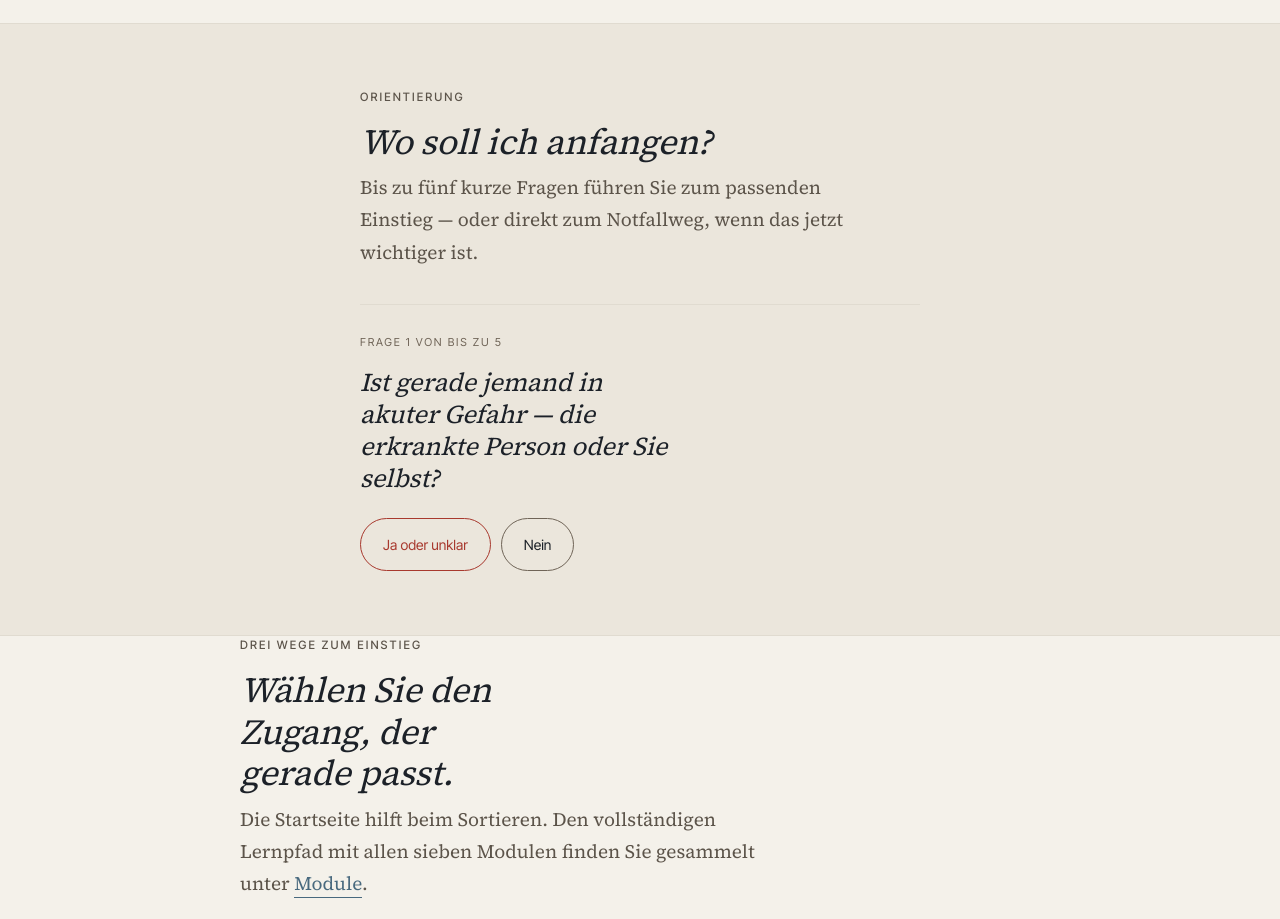
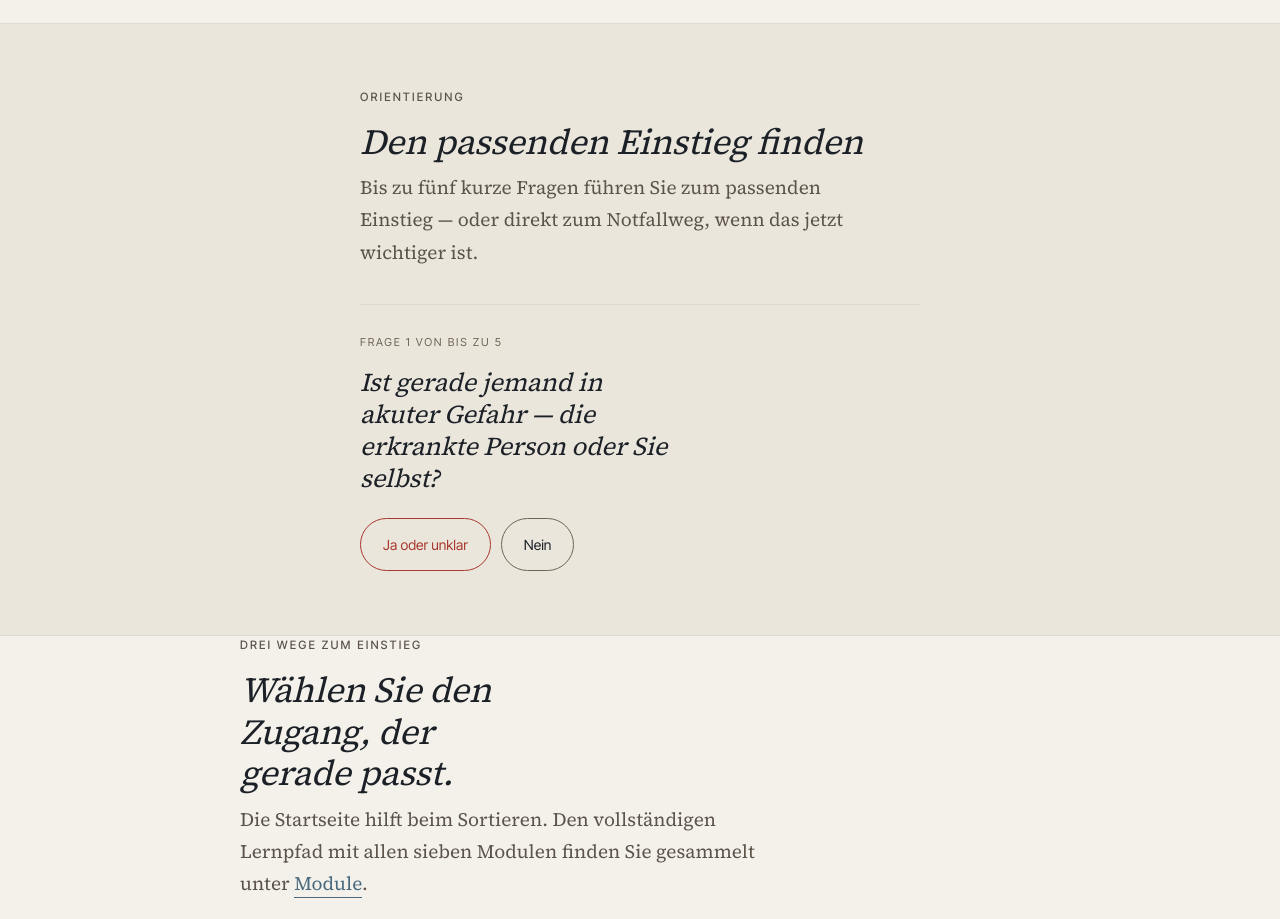
Before and after one commit to christaegger-dot/angehoerige-bipolar-puk, a React (Vite) app: page / in a window 1280 px wide. Shown: the part 1260-2179 px from the top of the page. Built offline with nearby package versions, Linux system fonts and the light colour scheme.

Commit message:
fix: remove duplicate start question on homepage

```diff
--- a/src/home.jsx
+++ b/src/home.jsx
@@ -43,7 +43,7 @@ function HomePage({ onNavigate }) {
       <section className="triage" id="triage">
         <div className="triage-inner">
           <span className="kicker">Orientierung</span>
-          <h2>Wo soll ich anfangen?</h2>
+          <h2>Den passenden Einstieg finden</h2>
           <p className="triage-intro">Bis zu fünf kurze Fragen führen Sie zum passenden Einstieg — oder direkt zum Notfallweg, wenn das jetzt wichtiger ist.</p>
 
           <TriageFlow onNavigate={onNavigate} />
```
